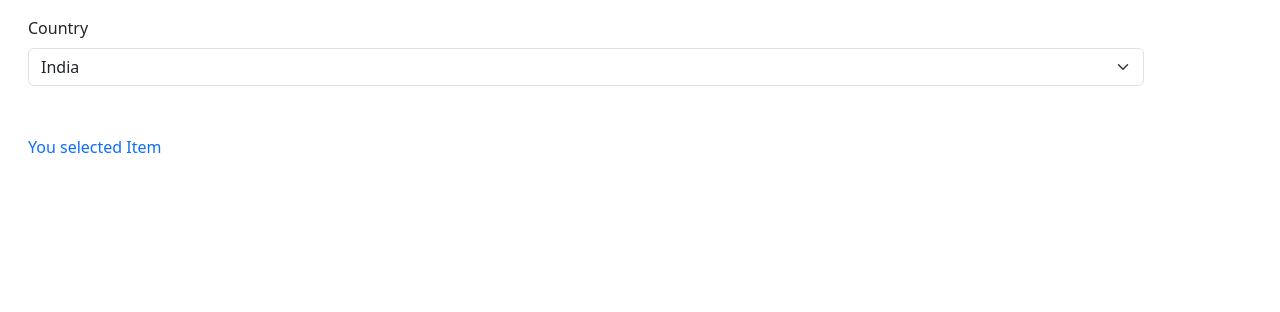
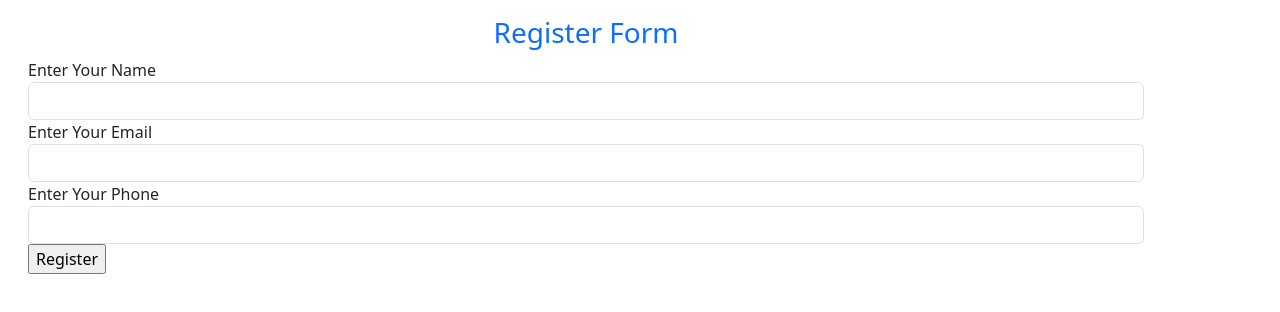
Before and after one commit to saravanan-prog/Master-React-Vite-Project, a React (Vite) app: page / in a window 1280 px wide. Shown: the top 312 px of the page. Built offline with nearby package versions, Linux system fonts and the light colour scheme.

Commit message:
Events-Handling

```diff
--- a/src/1. Click-Event/EmployeeBulkUpdate.jsx
+++ b/src/1. Click-Event/EmployeeBulkUpdate.jsx
@@ -22,7 +22,6 @@ export default function EmPloyeeBulkUpdate(){
                 degree:"M.tech",
                 work:"Infosys",
                 location : "Banglore"
-
             }
         )
     }
--- a/src/3. submit-event/SimpleForm.jsx
+++ b/src/3. submit-event/SimpleForm.jsx
@@ -4,21 +4,57 @@ export default function SimpleForm(){
 
     const [formData,setFormData] = useState({})
 
+    const handleChange = (e) => {
+        const fieldName  =  e.target.name
+        const fieldValue =  e.target.value
+
+        setFormData({...formData, [fieldName] : fieldValue})
+
+    }
+
+    const handleSubmit = async (e) => {
+        e.preventDefault()
+        //API-Code
+        try{
+            console.log("Submit Event is triggred...",formData)
+        }
+        catch(error){
+            console.error("Error:::",error)
+        }
+
+    }
+
     return(
         <>
             <div className="container m-3">
-                <form>
+                <div className="h3 text-center text-primary">Register Form</div>
+                <form onSubmit={handleSubmit}>
                     <div>
                         <lable className="form-label">Enter Your Name</lable>
-                        <input type="text" name="canididate-name" className="form-control" />
+                        <input
+                            type="text"
+                            name="canididate-name"
+                            className="form-control"
+                            onChange ={handleChange}
+                        />
                     </div>
                     <div>
                         <lable className="form-label">Enter Your Email</lable>
-                        <input type="text" name="canididate-email" className="form-control" />
+                        <input
+                            type="text"
+                            name="canididate-email"
+                            className="form-control"
+                            onChange ={handleChange}
+                        />
                     </div>
                     <div>
                         <lable className="form-label">Enter Your Phone</lable>
-                        <input type="text" name="canididate-Phone" className="form-control" />
+                        <input
+                            type="text"
+                            name="canididate-Phone"
+                            className="form-control"
+                            onChange ={handleChange}
+                        />
                     </div>
                     <div>
                         <input type="submit" value="Register" />
--- a/src/main.jsx
+++ b/src/main.jsx
@@ -3,12 +3,12 @@ import { createRoot } from 'react-dom/client'
 import '../node_modules/bootstrap/dist/css/bootstrap.min.css'
 import '../node_modules/bootstrap/dist/js/bootstrap.bundle.js'
 
-import A_InputBoxEvent from './2. Change-Event/A_InputBoxEvent.jsx'
-import B_SelectBoxEvent from './2. Change-Event/B_SelectBoxEvent.jsx'
+
+import SimpleForm from './3. submit-event/SimpleForm.jsx'
 
 
 createRoot(document.getElementById('root')).render(
   <div>
-     <B_SelectBoxEvent />
+     <SimpleForm />
   </div>
 )
```
Also changed, not shown: src/2. Change-Event/C_GenderSelection.jsx (added, +67 -0 lines).
